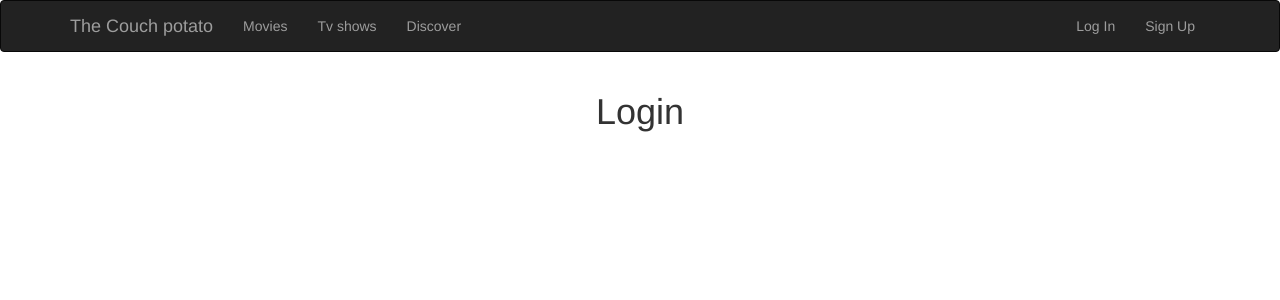
After one commit to mbuthiya/couch-potato, a Flask app: page /login in a window 1280 px wide. The commit adds this page. Shown: the top 300 px of the page. Run offline with Flask 2, Linux system fonts and the light colour scheme; some libraries are stand-ins or nearby versions.

Commit message:
Create html files for most routes

```diff
--- /dev/null
+++ b/app/templates/login.html
@@ -0,0 +1,14 @@
+{% extends 'bootstrap/base.html'%}
+
+<!-- navbar -->
+
+{% include 'navbar.html'%}
+
+<!-- content area for the body -->
+
+{% block content %}
+<div class="container">
+<h1 class="text-center">Login</h1>
+</div>
+
+{% endblock %}
--- a/app/templates/navbar.html
+++ b/app/templates/navbar.html
@@ -15,14 +15,14 @@
         </div>
         <div class="navbar-collapse collapse">
             <ul class="nav navbar-nav">
-                <li><a href="/">Movies</a></li>
-                <li><a href="/">Tv shows </a></li>
-                <li><a href="/">Discover</a></li>
+                <li><a href="/movies">Movies</a></li>
+                <li><a href="/shows">Tv shows </a></li>
+                <li><a href="/discover">Discover</a></li>
 
             </ul>
             <ul class="nav navbar-nav navbar-right">
-              <li><a href="/">Log In</a></li>
-              <li><a href="/">Sign Up </a></li>
+              <li><a href="/login">Log In</a></li>
+              <li><a href="/signup">Sign Up </a></li>
             </ul>
         </div>
 
--- a/app/views.py
+++ b/app/views.py
@@ -27,3 +27,53 @@ def users(name):
     '''
     title = f" The couch potato= profile {name}"
     return render_template('users.html', name = name,title=title)
+
+# Movies routes
+@app.route('/movies')
+def movies():
+    '''
+    Movies Route function to render movies.
+    Returns:
+        Returns the movies html page and passes in the dynamic name to it.
+    '''
+    title = "The couch potato - Movies"
+    return render_template('movies.html',title = title)
+
+
+# Tv Shows
+@app.route('/shows')
+def shows():
+    '''
+    Shows view  function  to display tv shows
+    Returns:
+        Returns the Tv shows html page.
+    '''
+    title = "The couch potato - Tv-Shows"
+    return render_template('shows.html',title = title)
+
+
+# Discover
+@app.route('/discover')
+def discover():
+    '''
+    Discover view  function  to display Random tv shows
+
+    '''
+    title = "The couch potato - Discover"
+    return render_template('discover.html',title = title)
+
+
+# Login
+@app.route('/login')
+def login():
+
+    title = "The couch potato - Log In"
+    return render_template('login.html',title = title)
+
+
+# sign up
+@app.route('/signup')
+def signup():
+
+    title = "The couch potato - Sign Up"
+    return render_template('signup.html',title = title)
```
Also changed, not shown: app/templates/discover.html (added, +14 -0 lines), app/templates/movies.html (added, +14 -0 lines), app/templates/shows.html (added, +14 -0 lines), app/templates/signup.html (added, +14 -0 lines).
